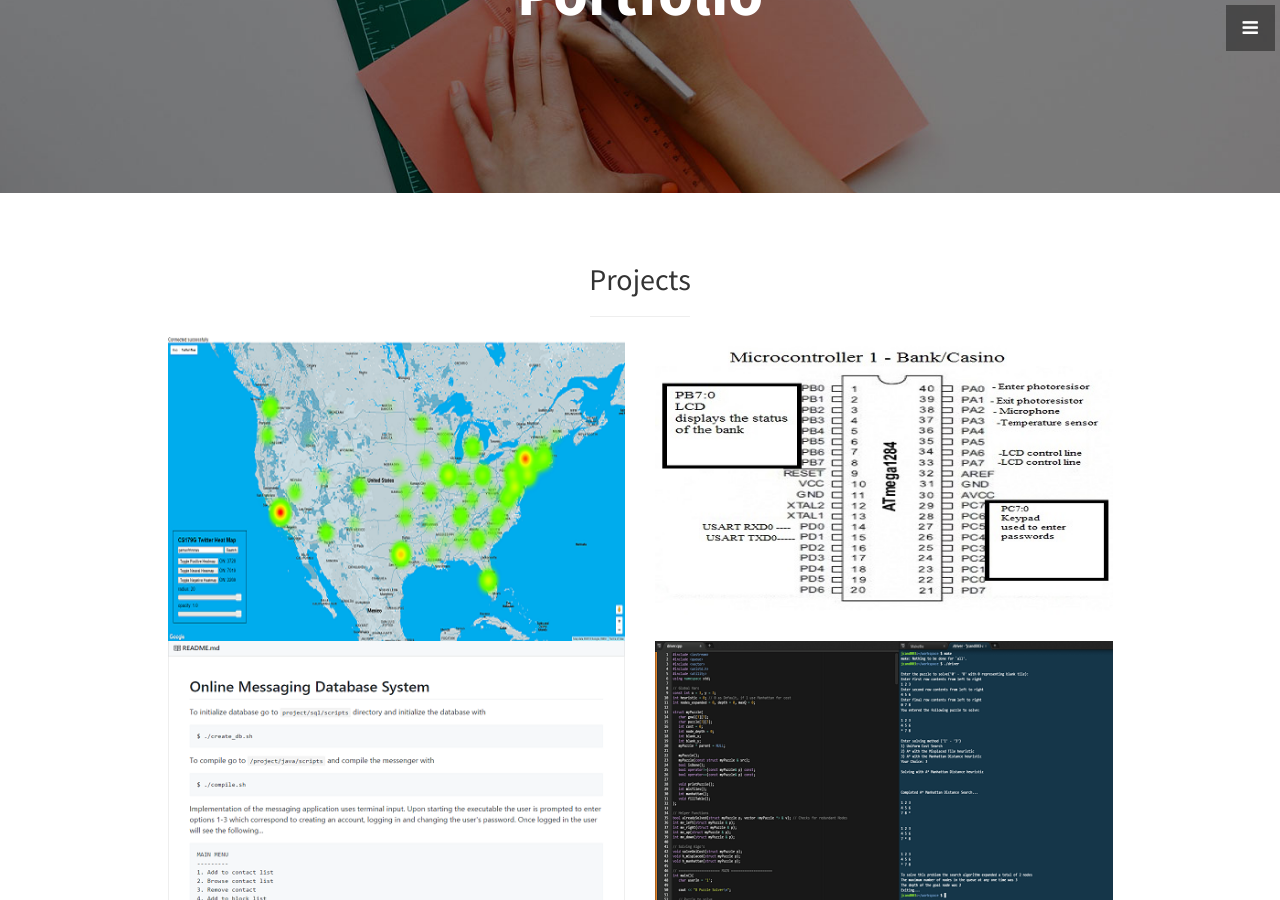
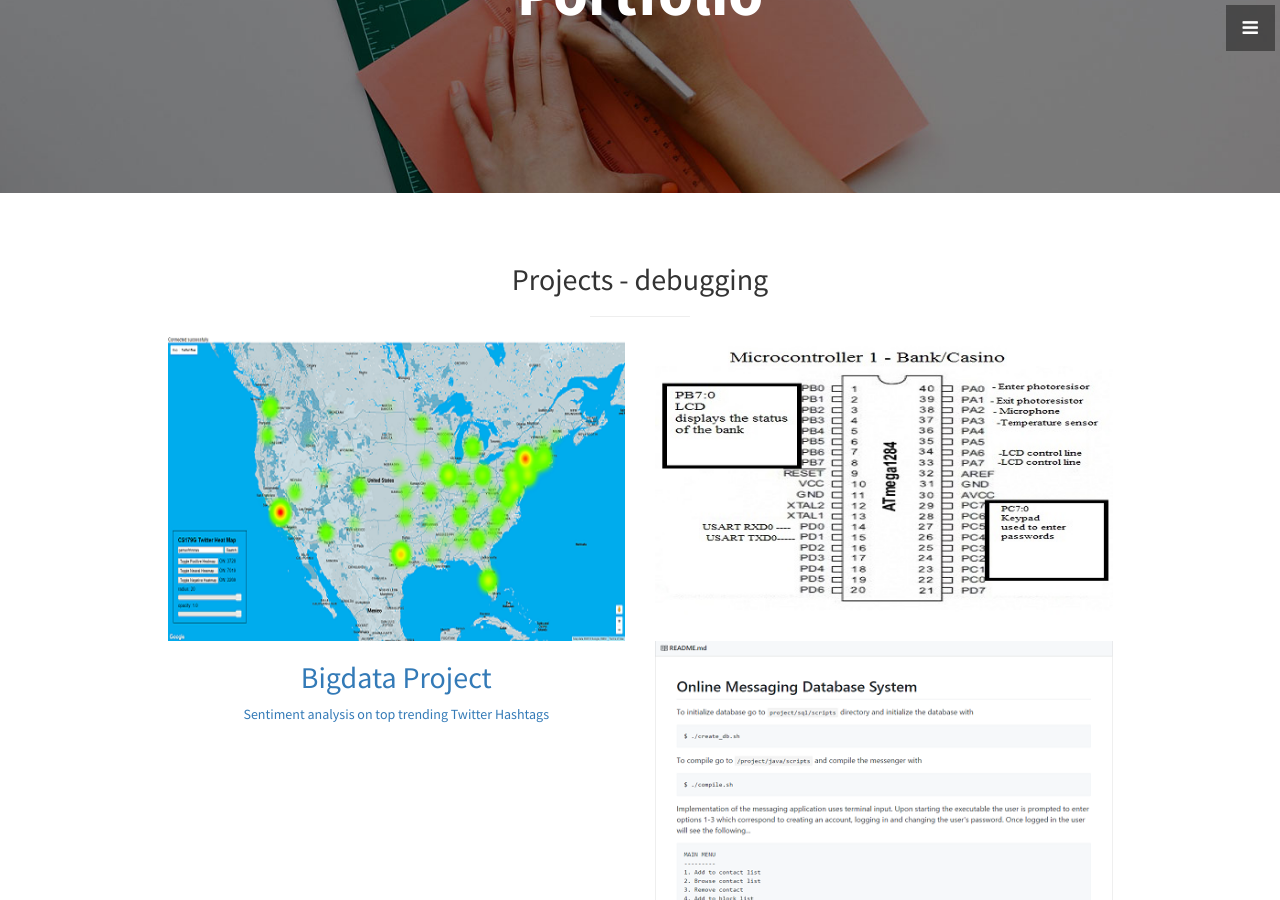
Before and after one commit to JECan/JE, a Jekyll site: the page built from index.html, in a window 1280 px wide and 900 px high, scrolled down 1408 px. Built offline with Jekyll 4.4.1, drawn with Linux system fonts in a browser that asks for light colours.

Commit message:
testing format

```diff
--- a/_includes/portfolio.html
+++ b/_includes/portfolio.html
@@ -2,13 +2,17 @@
   <div class="container">
     <div class="row">
       <div class="col-lg-10 col-lg-offset-1 text-center">
-        <h2>Projects</h2>
+        <h2>Projects - debugging</h2>
         <hr class="small">
         <div class="row">
           <div class="col-md-6">
             <div class="effect-goliath">
               <a href="https://github.com/JECan/BigdataAnalysis">
                 <img class="img-portfolio img-responsive" src="img/resume_portfolio_heatmap.png">
+                <figcaption>
+                  <h2>Bigdata <span>Project</span></h2>
+                  <p>Sentiment analysis on top trending Twitter Hashtags</p>
+                <figcaption>
               </a>
             </div>
           </div>
```
